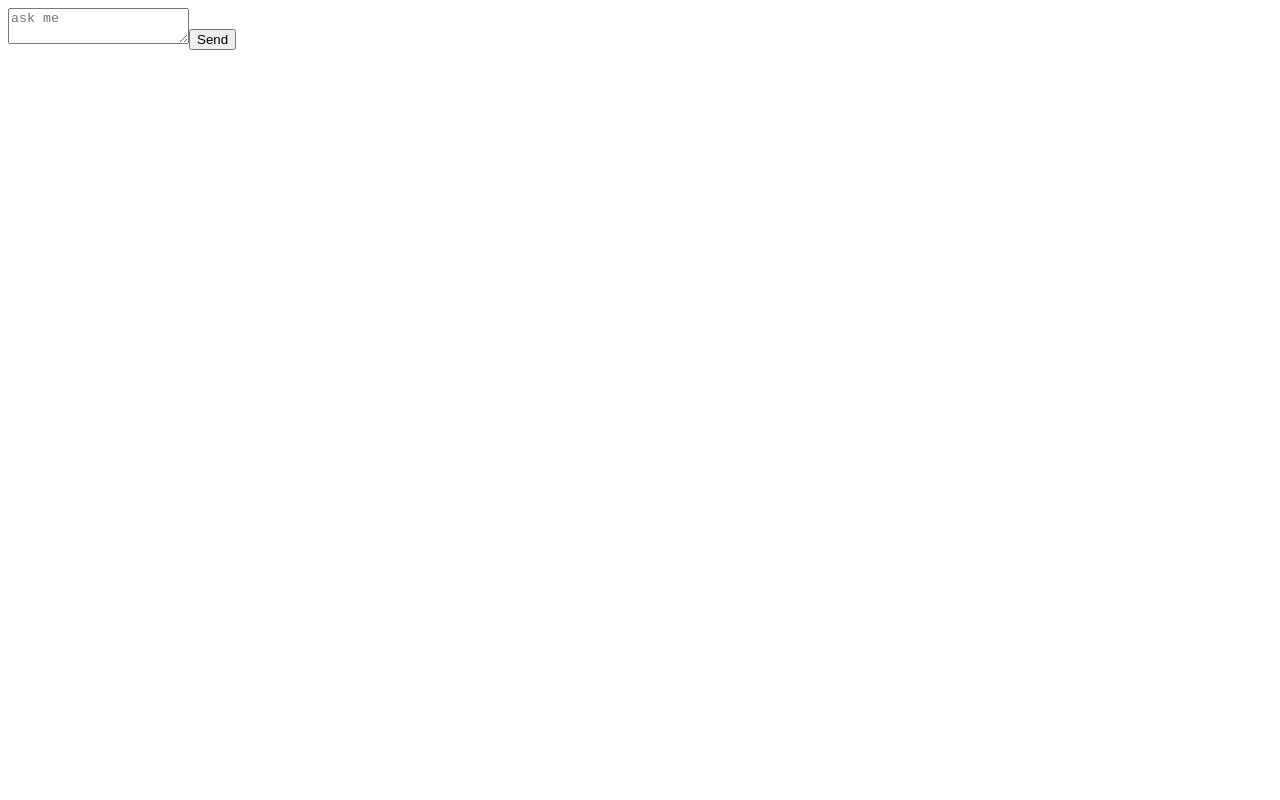
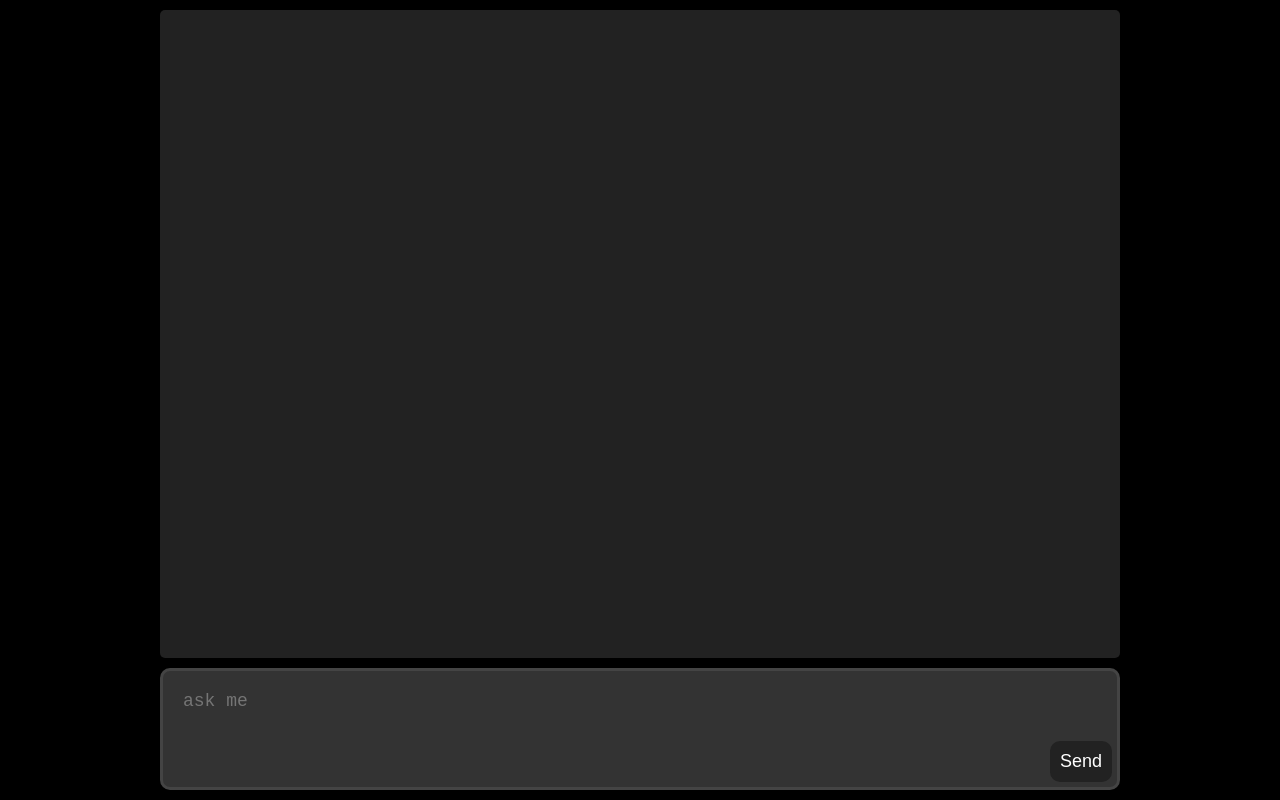
Before and after one commit to jbannach-dev/local-platy, a React (Vite) app: page / in a window 1280 px wide. Built offline with nearby package versions, Linux system fonts and the light colour scheme.

Commit message:
feat: add basic styling and layout

```diff
--- a/src/App.css
+++ b/src/App.css
@@ -11,3 +11,153 @@
 WITHOUT WARRANTIES OR CONDITIONS OF ANY KIND, either express or implied.
 See the License for the specific language governing permissions and
 limitations under the License. */
+
+body {
+    background-color: black;
+    padding: 0px;
+    margin: 0px;
+}
+
+p {
+    color: white;
+}
+
+main {
+    display: grid;
+    height: 100vh;
+    gap: 10px;
+    max-width: 960px;
+    margin: auto;
+    grid-template-rows: 5fr 1fr;
+    padding: 0 10px;
+}
+
+
+.chat-history {
+    display: flex;
+    flex-direction: column;
+    gap: 10px;
+    margin: 10px 0 0 0;
+    padding: 20px 0;
+    background-color: #222;
+    overflow: scroll;
+    border-radius: 5px;
+
+}
+
+form {
+    position: relative;
+    background-color: #333;
+    margin: 0 0 10px 0;
+    padding: 20px;
+    border: 3px #444 solid;
+    border-radius: 10px;
+}
+
+
+textarea {
+    font-size: 18px;
+    background-color: transparent;
+    color: white;
+    resize: none;
+    width: 100%;
+    border: none;
+    outline: none;
+    padding: 0px;
+}
+
+textarea:hover {
+    border: none;
+    outline: none;
+    border-color: transparent;
+}
+
+button {
+    position: absolute;
+    background-color: #222;
+    color: white;
+    border-width: 0;
+    border-radius: 10px;
+    padding: 10px;
+    font-size: 18px;
+    right: 5px;
+    bottom: 5px;
+}
+
+button:focus {
+    outline: auto;
+}
+
+button:hover {
+    outline: auto;
+}
+
+.chat-history-entry {
+    display: flex;
+    flex-direction: column;
+    width: 100%;
+    animation: fadein-user 2s ease-in;
+}
+
+.chat-history-entry-user {
+    align-items: start;
+    justify-items: start;
+}
+
+.chat-history-entry-bot {
+    align-items: end;
+    justify-items: end;
+}
+
+.chat-history-entry-wrapper {
+    background-color: #333;
+    padding: 0px 10px;
+    border-radius: 10px;
+    max-width: 80%;
+}
+
+.chat-history-entry-wrapper-user {
+    margin: 0 0 0 15px;
+}
+
+.chat-history-entry-wrapper-bot {
+    margin: 0 15px 0 0;
+}
+
+.message-bot {
+    display: flex;
+    flex-direction: column;
+    width: 100%;
+    align-items: end;
+    justify-items: end;
+    animation: fadein-bot 2s ease-in;
+}
+
+.message-user {
+    display: flex;
+    flex-direction: column;
+    width: 100%;
+    align-items: start;
+    justify-items: start;
+    animation: fadein-user 2s ease-in;
+}
+
+@keyframes fadein-user {
+    from {
+        opacity: 0;
+    }
+
+    to {
+        opacity: 1;
+    }
+}
+
+@keyframes fadein-bot {
+    from {
+        opacity: 0;
+    }
+
+    to {
+        opacity: 1;
+    }
+}
--- a/src/App.tsx
+++ b/src/App.tsx
@@ -34,8 +34,10 @@ function App() {
 
       // Add user message to the chat history
       addMessage(
-        <div className="chat-history-user">
-          <p>{prompt}</p>
+        <div className="chat-history-entry chat-history-entry-user">
+          <div className="chat-history-entry-wrapper chat-history-entry-wrapper-user">
+            <p>{prompt}</p>
+          </div>
         </div>
       );
 
@@ -44,8 +46,10 @@ function App() {
 
       // Add the response to the chat history
       addMessage(
-        <div className="chat-history-bot">
-          <p>{newMessage}</p>
+        <div className="chat-history-entry chat-history-entry-bot">
+          <div className="chat-history-entry-wrapper chat-history-entry-wrapper-bot">
+            <p >{newMessage}</p>
+          </div>
         </div>
       );
 
```
Lines whose indentation alone changed are shown as unchanged.
